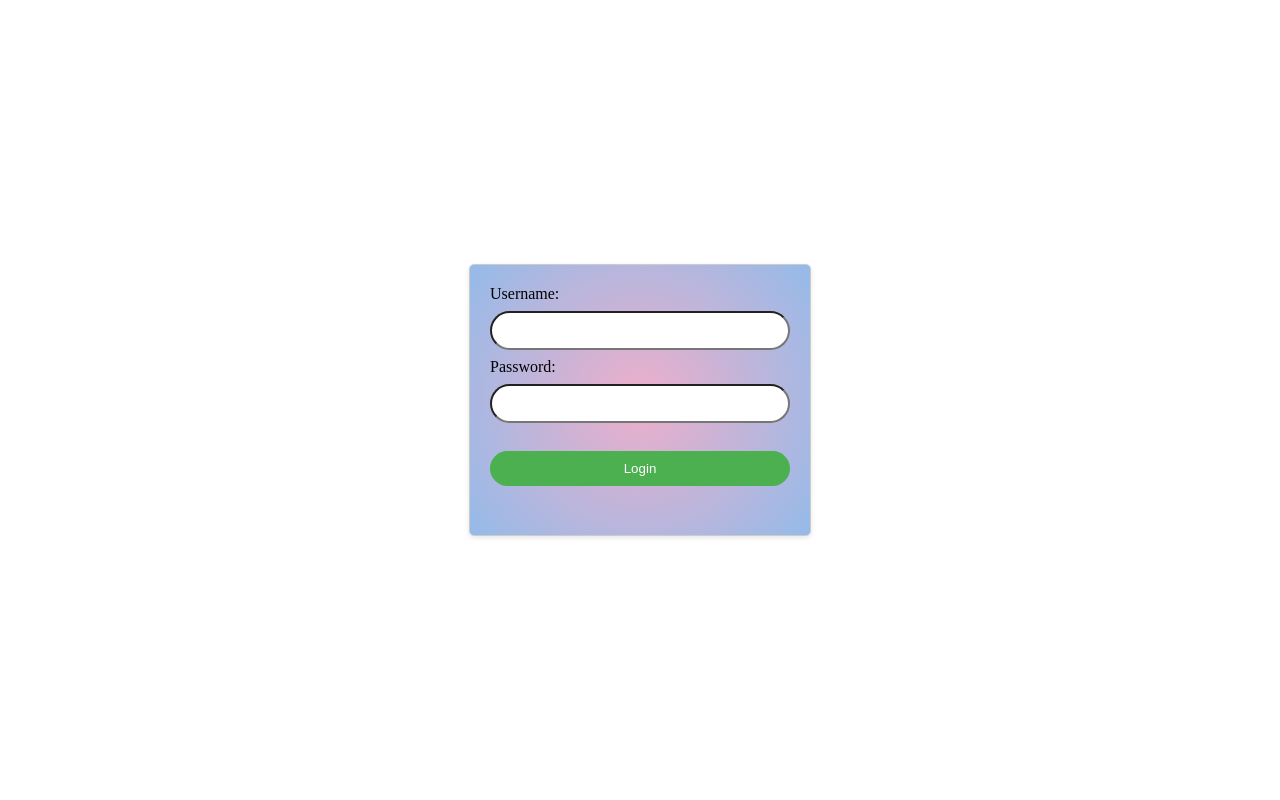
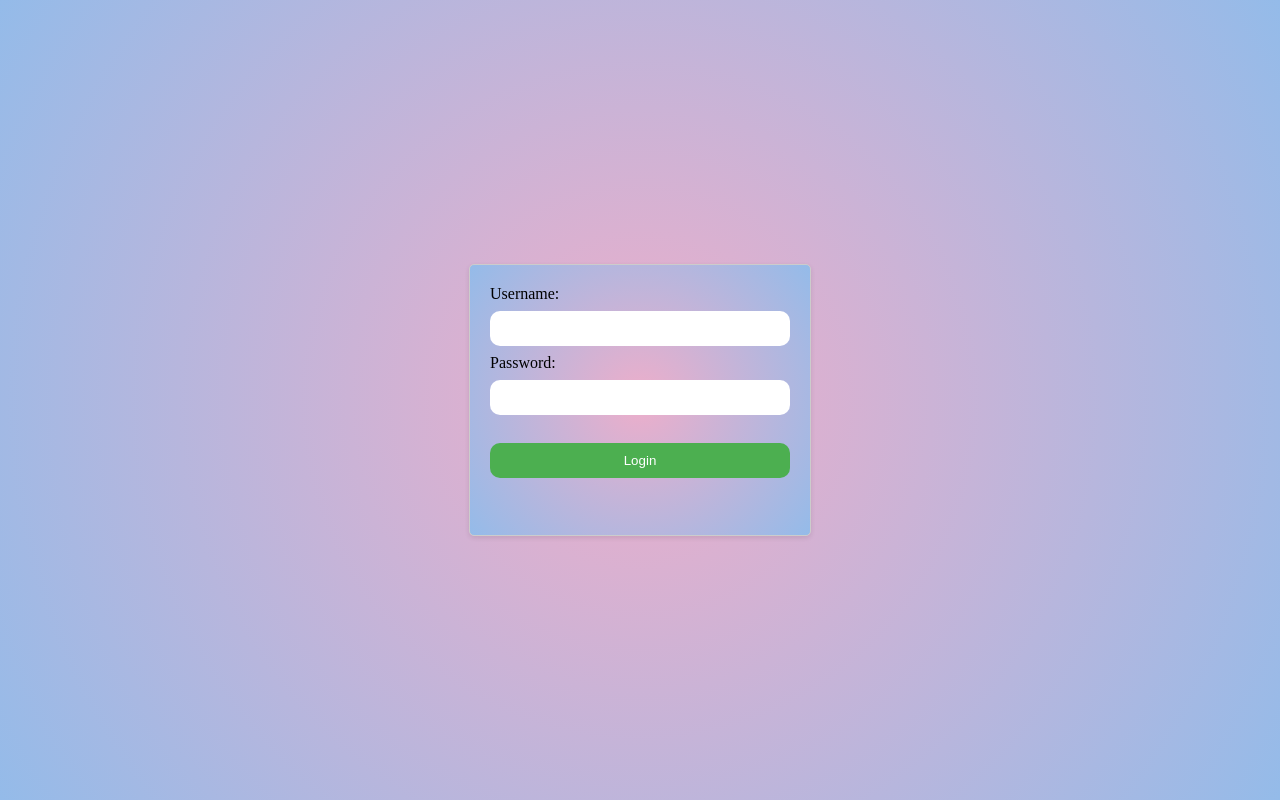
Before and after one commit to pavankumarmuppuri/Login_Form, a plain HTML site: page Login Form/index.html in a window 1280 px wide. Drawn offline with Linux system fonts and the light colour scheme.

Commit message:
Update index.html

```diff
--- a/Login Form/index.html
+++ b/Login Form/index.html
@@ -12,6 +12,7 @@
       justify-content: center;
       height: 100vh;
       margin: 0;
+      background: radial-gradient(circle, rgba(238,174,202,1) 0%, rgba(148,187,233,1) 100%);
     }
     form {
       width: 300px;
@@ -34,7 +35,7 @@
       color: white;
       padding: 10px 10px;
       border: none;
-      border-radius: 20px;
+      border-radius: 10px;
       cursor: pointer;
       width: 300px;
       margin-top: 20px;
@@ -42,12 +43,15 @@
     }
     button:hover{
         background-color:green;
+
     }
     #username{
-      border-radius: 20px;
+      border-radius: 10px;
+      border: #ccc;
     }
     #password{
-      border-radius: 20px;
+      border-radius: 10px;
+      border: #ccc;
     }
   </style>
 </head>
```
